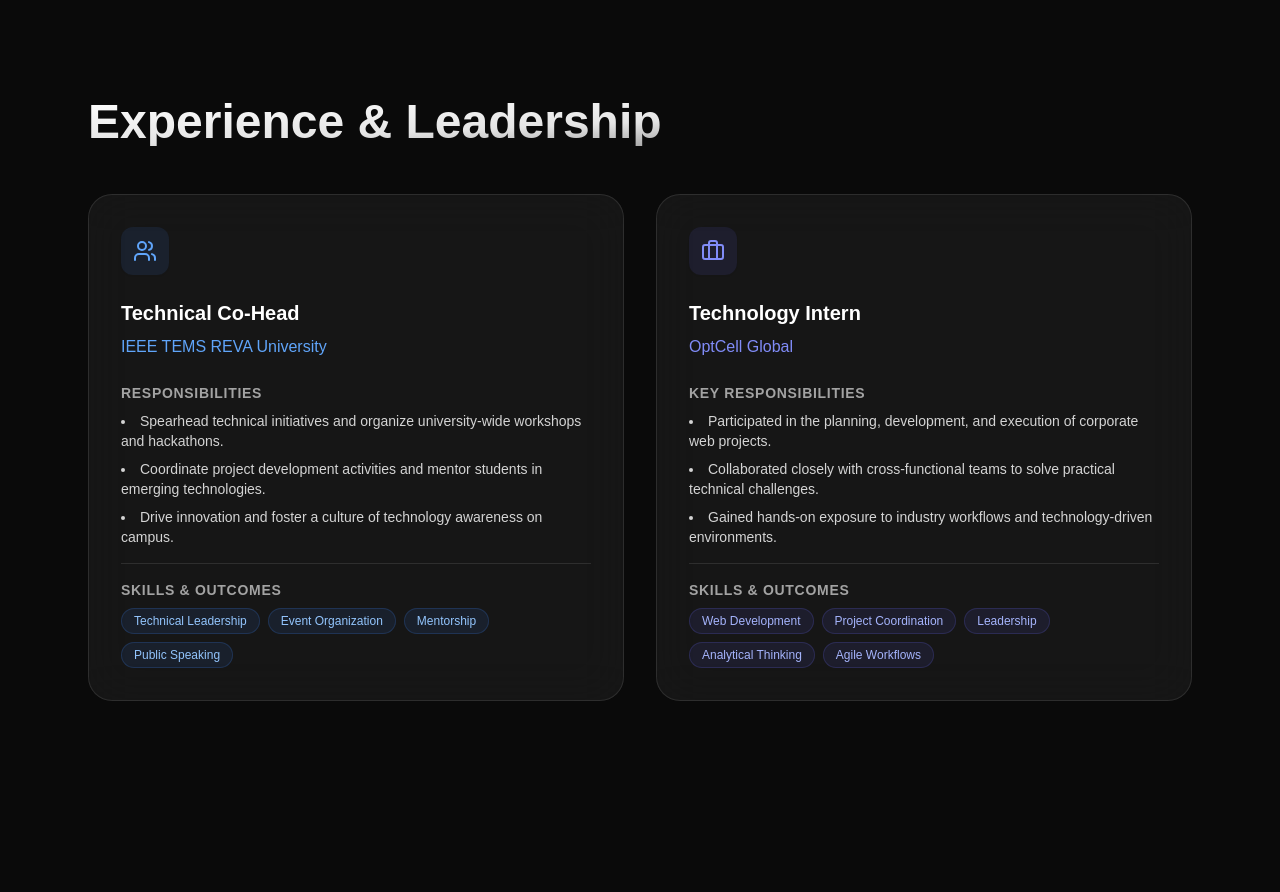
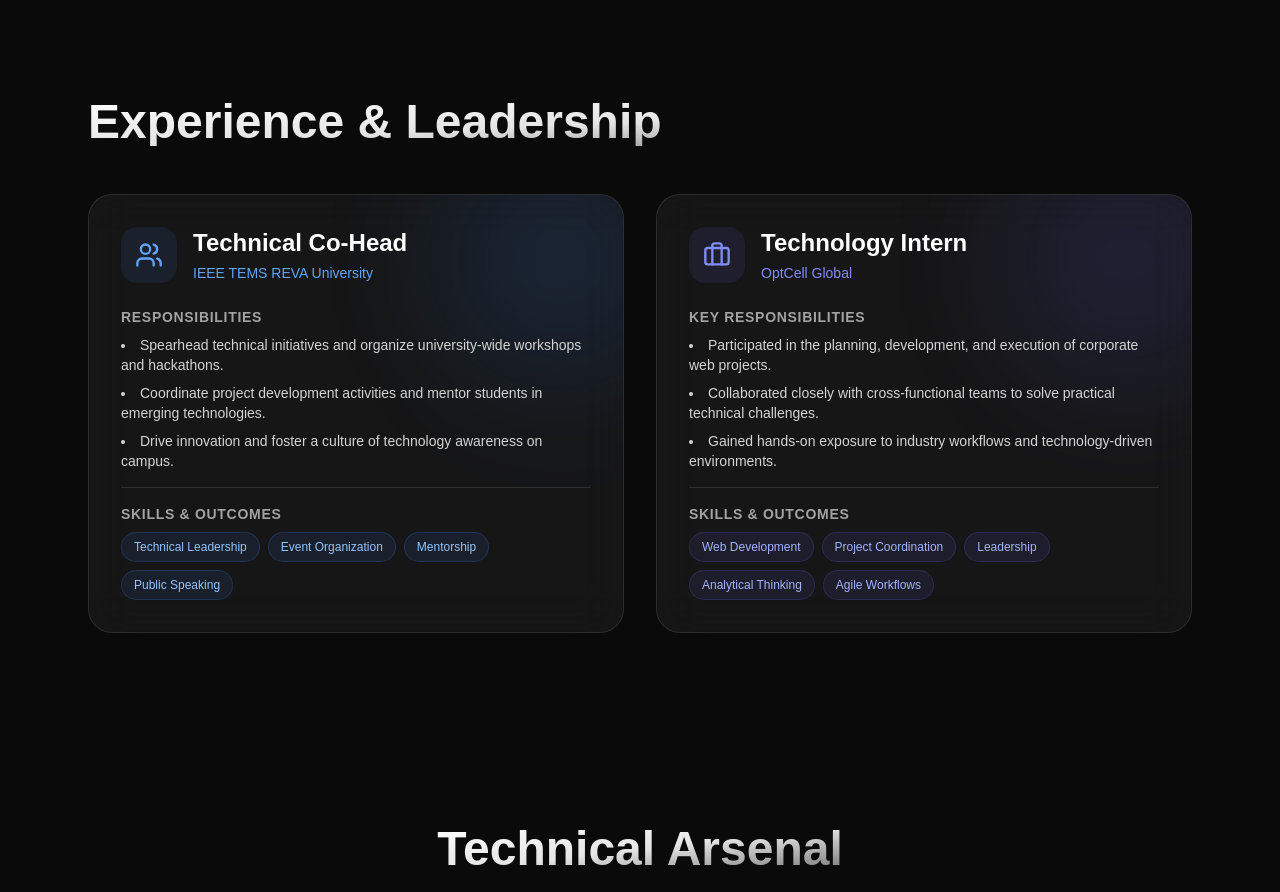
Before and after one commit to sohansa035-bot/portfolio, a Next.js app: page / in a window 1280 px wide. Shown: the part 1660-2552 px from the top of the page. Built offline with nearby package versions, Linux system fonts and the light colour scheme.

Commit message:
Update Experience section layout to match the Projects section aesthetic

```diff
--- a/components/Experience.tsx
+++ b/components/Experience.tsx
@@ -16,14 +16,20 @@ export const Experience = () => {
 
         <div className="grid md:grid-cols-2 gap-8">
           {/* Leadership Box */}
-          <div className="p-8 rounded-3xl group transition-all duration-300 border border-black/10 dark:border-white/10 hover:-translate-y-1 bg-blue-50/80 dark:bg-white/5 hover:border-blue-500/50 hover:bg-blue-100/80 dark:hover:bg-blue-500/[0.02] hover:shadow-xl backdrop-blur-xl flex flex-col">
-            <div className="w-12 h-12 bg-blue-500/10 text-blue-600 dark:text-blue-400 rounded-xl flex items-center justify-center mb-6 shadow-sm">
-              <Users className="w-6 h-6" />
+          <div className="p-8 rounded-3xl group transition-all duration-300 border border-black/10 dark:border-white/10 hover:-translate-y-2 bg-blue-50/80 dark:bg-white/5 hover:border-blue-500/50 hover:bg-blue-100/80 dark:hover:bg-blue-500/[0.02] hover:shadow-xl backdrop-blur-xl flex flex-col relative overflow-hidden">
+            <div className="absolute top-0 right-0 w-64 h-64 bg-blue-500/10 dark:bg-blue-500/20 rounded-full blur-3xl -mr-16 -mt-16 pointer-events-none transition-opacity opacity-70 group-hover:opacity-100" />
+
+            <div className="flex items-center gap-4 mb-6 relative z-10">
+              <div className="w-14 h-14 bg-blue-500/10 text-blue-600 dark:text-blue-400 rounded-2xl flex items-center justify-center shrink-0 shadow-sm">
+                <Users className="w-7 h-7" />
+              </div>
+              <div>
+                <h3 className="text-2xl font-bold mb-1 text-black dark:text-white">Technical Co-Head</h3>
+                <div className="text-blue-600 dark:text-blue-400 text-sm font-medium">IEEE TEMS REVA University</div>
+              </div>
             </div>
-            <h3 className="text-xl font-bold mb-2 text-black dark:text-white">Technical Co-Head</h3>
-            <div className="text-blue-600 dark:text-blue-400 font-medium mb-6">IEEE TEMS REVA University</div>
 
-            <div className="space-y-4">
+            <div className="space-y-4 relative z-10">
               <div>
                 <h4 className="text-sm text-neutral-500 dark:text-neutral-400 uppercase tracking-wider font-semibold mb-2">Responsibilities</h4>
                 <ul className="space-y-2 text-neutral-700 dark:text-neutral-300 text-sm list-inside list-disc">
@@ -35,24 +41,30 @@ export const Experience = () => {
               <div className="pt-4 border-t border-black/10 dark:border-white/10 mt-auto">
                 <h4 className="text-sm text-neutral-500 dark:text-neutral-400 uppercase tracking-wider font-semibold mb-2">Skills & Outcomes</h4>
                 <div className="flex flex-wrap gap-2 text-xs mt-2">
-                  <span className="bg-blue-500/10 text-blue-700 dark:text-blue-300 px-3 py-1 rounded-full border border-blue-500/20 transition-all hover:bg-blue-500/20 hover:-translate-y-0.5 hover:shadow-[0_0_15px_rgba(59,130,246,0.2)]">Technical Leadership</span>
-                  <span className="bg-blue-500/10 text-blue-700 dark:text-blue-300 px-3 py-1 rounded-full border border-blue-500/20 transition-all hover:bg-blue-500/20 hover:-translate-y-0.5 hover:shadow-[0_0_15px_rgba(59,130,246,0.2)]">Event Organization</span>
-                  <span className="bg-blue-500/10 text-blue-700 dark:text-blue-300 px-3 py-1 rounded-full border border-blue-500/20 transition-all hover:bg-blue-500/20 hover:-translate-y-0.5 hover:shadow-[0_0_15px_rgba(59,130,246,0.2)]">Mentorship</span>
-                  <span className="bg-blue-500/10 text-blue-700 dark:text-blue-300 px-3 py-1 rounded-full border border-blue-500/20 transition-all hover:bg-blue-500/20 hover:-translate-y-0.5 hover:shadow-[0_0_15px_rgba(59,130,246,0.2)]">Public Speaking</span>
+                  <span className="bg-blue-500/10 text-blue-700 dark:text-blue-300 px-3 py-1.5 rounded-full border border-blue-500/20 transition-all hover:bg-blue-500/20 hover:-translate-y-0.5 hover:shadow-[0_0_15px_rgba(59,130,246,0.2)]">Technical Leadership</span>
+                  <span className="bg-blue-500/10 text-blue-700 dark:text-blue-300 px-3 py-1.5 rounded-full border border-blue-500/20 transition-all hover:bg-blue-500/20 hover:-translate-y-0.5 hover:shadow-[0_0_15px_rgba(59,130,246,0.2)]">Event Organization</span>
+                  <span className="bg-blue-500/10 text-blue-700 dark:text-blue-300 px-3 py-1.5 rounded-full border border-blue-500/20 transition-all hover:bg-blue-500/20 hover:-translate-y-0.5 hover:shadow-[0_0_15px_rgba(59,130,246,0.2)]">Mentorship</span>
+                  <span className="bg-blue-500/10 text-blue-700 dark:text-blue-300 px-3 py-1.5 rounded-full border border-blue-500/20 transition-all hover:bg-blue-500/20 hover:-translate-y-0.5 hover:shadow-[0_0_15px_rgba(59,130,246,0.2)]">Public Speaking</span>
                 </div>
               </div>
             </div>
           </div>
 
           {/* Internship Box */}
-          <div className="p-8 rounded-3xl group transition-all duration-300 border border-black/10 dark:border-white/10 hover:-translate-y-1 bg-indigo-50/80 dark:bg-white/5 hover:border-indigo-500/50 hover:bg-indigo-100/80 dark:hover:bg-indigo-500/[0.02] hover:shadow-xl backdrop-blur-xl flex flex-col">
-            <div className="w-12 h-12 bg-indigo-500/10 text-indigo-600 dark:text-indigo-400 rounded-xl flex items-center justify-center mb-6 shadow-sm">
-              <Briefcase className="w-6 h-6" />
+          <div className="p-8 rounded-3xl group transition-all duration-300 border border-black/10 dark:border-white/10 hover:-translate-y-2 bg-indigo-50/80 dark:bg-white/5 hover:border-indigo-500/50 hover:bg-indigo-100/80 dark:hover:bg-indigo-500/[0.02] hover:shadow-xl backdrop-blur-xl flex flex-col relative overflow-hidden">
+            <div className="absolute top-0 right-0 w-64 h-64 bg-indigo-500/10 dark:bg-indigo-500/20 rounded-full blur-3xl -mr-16 -mt-16 pointer-events-none transition-opacity opacity-70 group-hover:opacity-100" />
+
+            <div className="flex items-center gap-4 mb-6 relative z-10">
+              <div className="w-14 h-14 bg-indigo-500/10 text-indigo-600 dark:text-indigo-400 rounded-2xl flex items-center justify-center shrink-0 shadow-sm">
+                <Briefcase className="w-7 h-7" />
+              </div>
+              <div>
+                <h3 className="text-2xl font-bold mb-1 text-black dark:text-white">Technology Intern</h3>
+                <div className="text-indigo-600 dark:text-indigo-400 text-sm font-medium">OptCell Global</div>
+              </div>
             </div>
-            <h3 className="text-xl font-bold mb-2 text-black dark:text-white">Technology Intern</h3>
-            <div className="text-indigo-600 dark:text-indigo-400 font-medium mb-6">OptCell Global</div>
 
-            <div className="space-y-4">
+            <div className="space-y-4 relative z-10">
               <div>
                 <h4 className="text-sm text-neutral-500 dark:text-neutral-400 uppercase tracking-wider font-semibold mb-2">Key Responsibilities</h4>
                 <ul className="space-y-2 text-neutral-700 dark:text-neutral-300 text-sm list-inside list-disc">
@@ -64,11 +76,11 @@ export const Experience = () => {
               <div className="pt-4 border-t border-black/10 dark:border-white/10 mt-auto">
                 <h4 className="text-sm text-neutral-500 dark:text-neutral-400 uppercase tracking-wider font-semibold mb-2">Skills & Outcomes</h4>
                 <div className="flex flex-wrap gap-2 text-xs mt-2">
-                  <span className="bg-indigo-500/10 text-indigo-700 dark:text-indigo-300 px-3 py-1 rounded-full border border-indigo-500/20 transition-all hover:bg-indigo-500/20 hover:-translate-y-0.5 hover:shadow-[0_0_15px_rgba(99,102,241,0.2)]">Web Development</span>
-                  <span className="bg-indigo-500/10 text-indigo-700 dark:text-indigo-300 px-3 py-1 rounded-full border border-indigo-500/20 transition-all hover:bg-indigo-500/20 hover:-translate-y-0.5 hover:shadow-[0_0_15px_rgba(99,102,241,0.2)]">Project Coordination</span>
-                  <span className="bg-indigo-500/10 text-indigo-700 dark:text-indigo-300 px-3 py-1 rounded-full border border-indigo-500/20 transition-all hover:bg-indigo-500/20 hover:-translate-y-0.5 hover:shadow-[0_0_15px_rgba(99,102,241,0.2)]">Leadership</span>
-                  <span className="bg-indigo-500/10 text-indigo-700 dark:text-indigo-300 px-3 py-1 rounded-full border border-indigo-500/20 transition-all hover:bg-indigo-500/20 hover:-translate-y-0.5 hover:shadow-[0_0_15px_rgba(99,102,241,0.2)]">Analytical Thinking</span>
-                  <span className="bg-indigo-500/10 text-indigo-700 dark:text-indigo-300 px-3 py-1 rounded-full border border-indigo-500/20 transition-all hover:bg-indigo-500/20 hover:-translate-y-0.5 hover:shadow-[0_0_15px_rgba(99,102,241,0.2)]">Agile Workflows</span>
+                  <span className="bg-indigo-500/10 text-indigo-700 dark:text-indigo-300 px-3 py-1.5 rounded-full border border-indigo-500/20 transition-all hover:bg-indigo-500/20 hover:-translate-y-0.5 hover:shadow-[0_0_15px_rgba(99,102,241,0.2)]">Web Development</span>
+                  <span className="bg-indigo-500/10 text-indigo-700 dark:text-indigo-300 px-3 py-1.5 rounded-full border border-indigo-500/20 transition-all hover:bg-indigo-500/20 hover:-translate-y-0.5 hover:shadow-[0_0_15px_rgba(99,102,241,0.2)]">Project Coordination</span>
+                  <span className="bg-indigo-500/10 text-indigo-700 dark:text-indigo-300 px-3 py-1.5 rounded-full border border-indigo-500/20 transition-all hover:bg-indigo-500/20 hover:-translate-y-0.5 hover:shadow-[0_0_15px_rgba(99,102,241,0.2)]">Leadership</span>
+                  <span className="bg-indigo-500/10 text-indigo-700 dark:text-indigo-300 px-3 py-1.5 rounded-full border border-indigo-500/20 transition-all hover:bg-indigo-500/20 hover:-translate-y-0.5 hover:shadow-[0_0_15px_rgba(99,102,241,0.2)]">Analytical Thinking</span>
+                  <span className="bg-indigo-500/10 text-indigo-700 dark:text-indigo-300 px-3 py-1.5 rounded-full border border-indigo-500/20 transition-all hover:bg-indigo-500/20 hover:-translate-y-0.5 hover:shadow-[0_0_15px_rgba(99,102,241,0.2)]">Agile Workflows</span>
                 </div>
               </div>
             </div>
```
